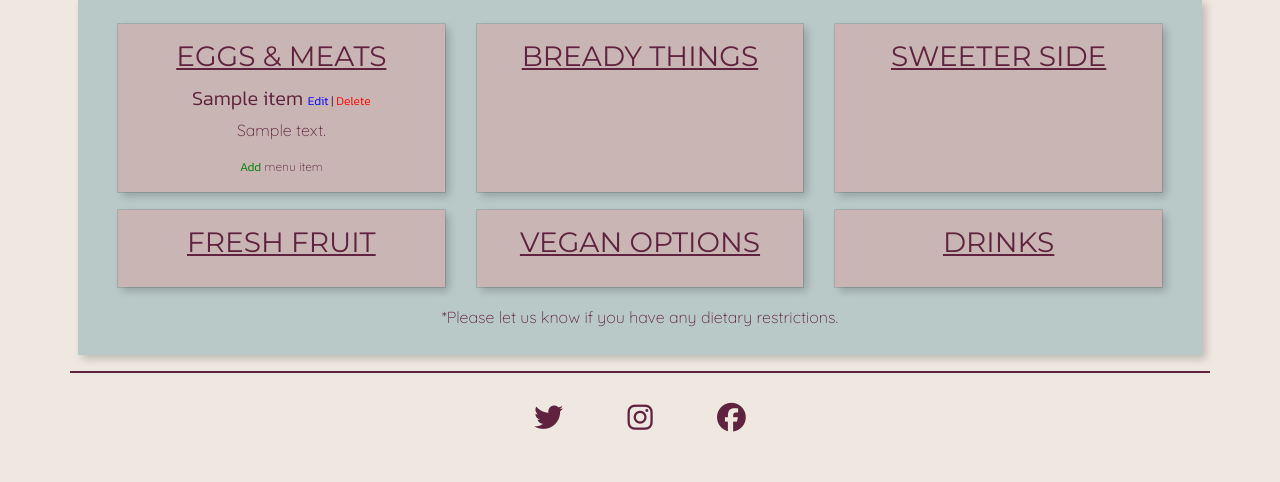
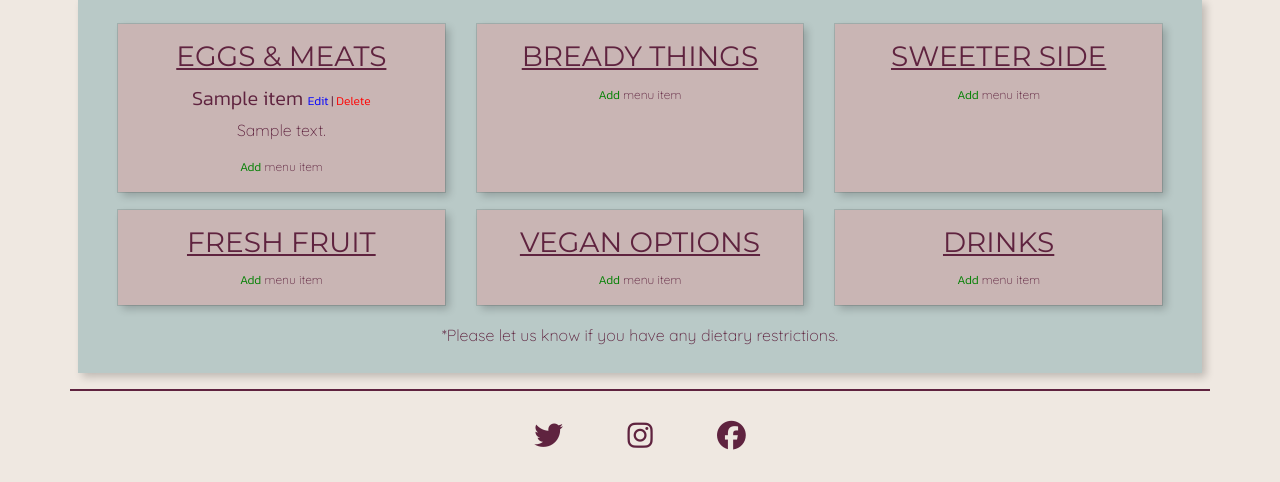
Before and after one commit to Code-Institute-Submissions/Kaylaesmith1-bed-and-breakfast, a Django app: page /breakfast/ in a window 1280 px wide. Shown: the part 494-976 px from the top of the page. Before the commit the page ends 926 px from the top, so only its background shows below. Run offline with Django 3.2, Linux system fonts and the light colour scheme; a user stored in the database is signed in; tables that the repository leaves empty hold one stand-in row (values such as "Sample post"); some libraries are stand-ins or nearby versions; grey boxes are pictures that could not be loaded.

Commit message:
Different menu views for Admin and (un)authenticated users. Finish styling add menu item form. Troubleshoot form functionality.

```diff
--- a/bnb/views.py
+++ b/bnb/views.py
@@ -95,7 +95,7 @@ def add_menu_item(request):
     if request.method == 'POST':
         form = MenuItemForm(request.POST, request.FILES)
         if form.is_valid():
-            Item = form.save()
+            form.save()
             messages.success(request, 'New menu item added successfully')
             return redirect(reverse('breakfast'))
         else:
--- a/templates/breakfast.html
+++ b/templates/breakfast.html
@@ -23,12 +23,18 @@
                     <div class="card-face card-body-back">
                         <div class="card-content">
                             {% for meat in meat_list %}
+                            <!-- IF SUPERUSER -->
+                            {% if user.is_superuser %}
                             <h5>{{ meat.name }} <span class="add-edit-delete"><a href="#" id="edit">Edit</a> | <a href="{% url 'home' %}" id="delete">Delete</a></span></h5>
                             <p> {{ meat.description }} </p>
+                            {% else %}
+                            <h5>{{ meat.name }}</h5>
+                            <p> {{ meat.description }} </p>
+                            {% endif %}
                             {% endfor %}
                         </div>
                     </div>
-                    <span class="add-edit-delete"><a href="{% url 'add_menu_item' %}" id="add">Add</a> menu item</span>
+                    {% if user.is_superuser %}<span class="add-edit-delete"><a href="{% url 'add_menu_item' %}" id="add">Add</a> menu item</span>{% endif %}
                 </div>
             </div>
         </div>
@@ -44,11 +50,17 @@
                     <div class="card-face card-body-back">
                         <div class="card-content">
                             {% for bread in bread_list %}
+                            {% if user.is_superuser %}
+                            <h5>{{ bread.name }} <span class="add-edit-delete"><a href="#" id="edit">Edit</a> | <a href="{% url 'home' %}" id="delete">Delete</a></span></h5>
+                            <p> {{ bread.description }} </p>
+                            {% else %}
                             <h5>{{ bread.name }}</h5>
                             <p> {{ bread.description }} </p>
+                            {% endif %}
                             {% endfor %}
                         </div>
                     </div>
+                    {% if user.is_superuser %}<span class="add-edit-delete"><a href="{% url 'add_menu_item' %}" id="add">Add</a> menu item</span>{% endif %}
                 </div>
             </div>
             </div>
@@ -63,11 +75,17 @@
                     <div class="card-face card-body-back">
                         <div class="card-content">
                             {% for pastry in pastry_list%}
-                            <h5>{{ pastry.name}}</h5>
-                            <p> {{ pastry.description}} </p>
+                            {% if user.is_superuser %}
+                            <h5>{{ pastry.name }} <span class="add-edit-delete"><a href="#" id="edit">Edit</a> | <a href="{% url 'home' %}" id="delete">Delete</a></span></h5>
+                            <p> {{ pastry.description }} </p>
+                            {% else %}
+                            <h5>{{ pastry.name }}</h5>
+                            <p> {{ pastry.description }} </p>
+                            {% endif %}
                             {% endfor %}
                         </div>
                     </div>
+                    {% if user.is_superuser %}<span class="add-edit-delete"><a href="{% url 'add_menu_item' %}" id="add">Add</a> menu item</span>{% endif %}
                 </div>
             </div>
         </div>
@@ -84,11 +102,17 @@
                     <div class="card-face card-body-back">
                         <div class="card-content">
                             {% for fruit in fruit_list%}
-                            <h5>{{ fruit.name}}</h5>
-                            <p> {{ fruit.description}} </p>
+                            {% if user.is_superuser %}
+                            <h5>{{ fruit.name }} <span class="add-edit-delete"><a href="#" id="edit">Edit</a> | <a href="{% url 'home' %}" id="delete">Delete</a></span></h5>
+                            <p> {{ fruit.description }} </p>
+                            {% else %}
+                            <h5>{{ fruit.name }}</h5>
+                            <p> {{ fruit.description }} </p>
+                            {% endif %}
                             {% endfor %}
                         </div>
                     </div>
+                    {% if user.is_superuser %} <span class="add-edit-delete"><a href="{% url 'add_menu_item' %}" id="add">Add</a> menu item</span>{% endif %}
                 </div>
             </div>
         </div>
@@ -102,11 +126,17 @@
                     <div class="card-face card-body-back">
                         <div class="card-content">
                             {% for vegan in vegan_list%}
-                            <h5>{{ vegan.name}}</h5>
-                            <p> {{ vegan.description}} </p>
+                            {% if user.is_superuser %}
+                            <h5>{{ vegan.name }} <span class="add-edit-delete"><a href="#" id="edit">Edit</a> | <a href="{% url 'home' %}" id="delete">Delete</a></span></h5>
+                            <p> {{ vegan.description }} </p>
+                            {% else %}
+                            <h5>{{ vegan.name }}</h5>
+                            <p> {{ vegan.description }} </p>
+                            {% endif %}
                             {% endfor %}
                         </div>
                     </div>
+                    {% if user.is_superuser %} <span class="add-edit-delete"><a href="{% url 'add_menu_item' %}" id="add">Add</a> menu item</span>{% endif %}
                 </div>
             </div>
         </div>
@@ -120,11 +150,17 @@
                     <div class="card-face card-body-back">
                         <div class="card-content">
                             {% for drink in drinks_list%}
-                            <h5>{{ drink.name}}</h5>
-                            <p> {{ drink.description}} </p>
+                            {% if user.is_superuser %}
+                            <h5>{{ drink.name }} <span class="add-edit-delete"><a href="#" id="edit">Edit</a> | <a href="{% url 'home' %}" id="delete">Delete</a></span></h5>
+                            <p> {{ drink.description }} </p>
+                            {% else %}
+                            <h5>{{ drink.name }}</h5>
+                            <p> {{ drink.description }} </p>
+                            {% endif %}
                             {% endfor %}
                         </div>
                     </div>
+                    {% if user.is_superuser %} <span class="add-edit-delete"><a href="{% url 'add_menu_item' %}" id="add">Add</a> menu item</span>{% endif %}
                 </div>
             </div>
         </div>
```
Also changed, not shown: bnb/admin.py (+7 -0 lines), templates/menu/add_menu_item.html (+2 -10 lines).
